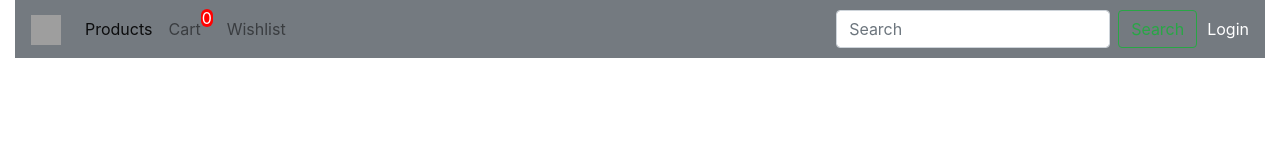
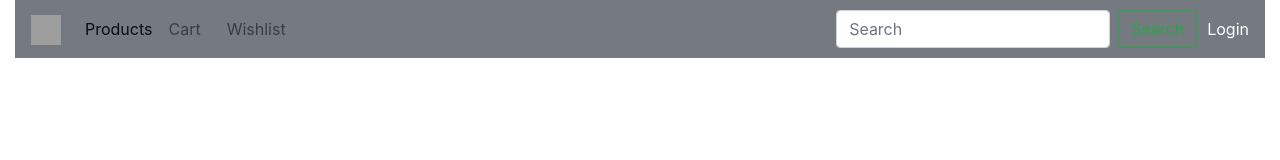
Before and after one commit to arshadmohd/Angular-7-Concepts, an Angular app: page /products in a window 1280 px wide. Shown: the top 160 px of the page. Built offline with nearby package versions, Linux system fonts and the light colour scheme; no server answers; grey boxes are pictures that could not be loaded.

Commit message:
conditional display of chart badge

```diff
--- a/src/app/navigation/navigation.component.html
+++ b/src/app/navigation/navigation.component.html
@@ -12,7 +12,7 @@
           <a class="nav-link" [routerLink] = "['/products']">Products</a>
         </li>
         <li class="nav-item" style="margin-right:10px">
-          <a style="position:relative" class="nav-link" [routerLink] = "['/cart']">Cart<span class="cart-count">{{cartItemCount}}</span></a>
+          <a style="position:relative" class="nav-link" [routerLink] = "['/cart']">Cart<span *ngIf="cartItemCount && cartItemCount>0" class="cart-count">{{cartItemCount}}</span></a>
         </li>
         <li class="nav-item">
           <a class="nav-link" [routerLink] = "['/wishlist']">Wishlist</a>
```
